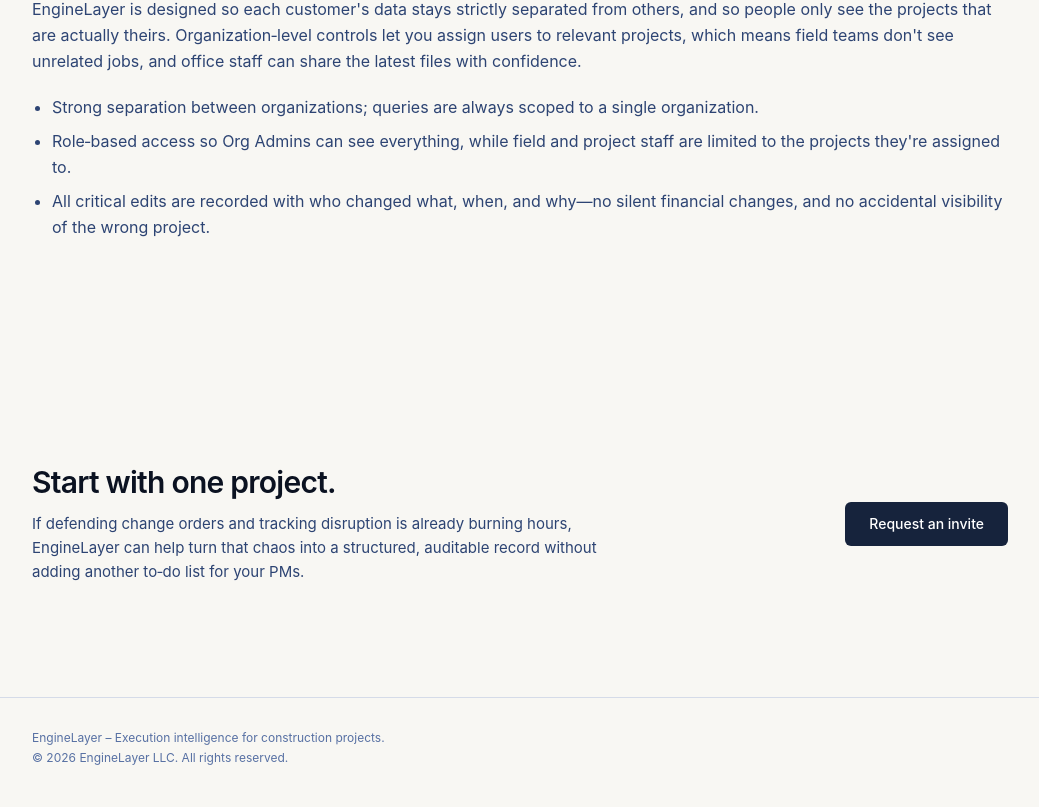
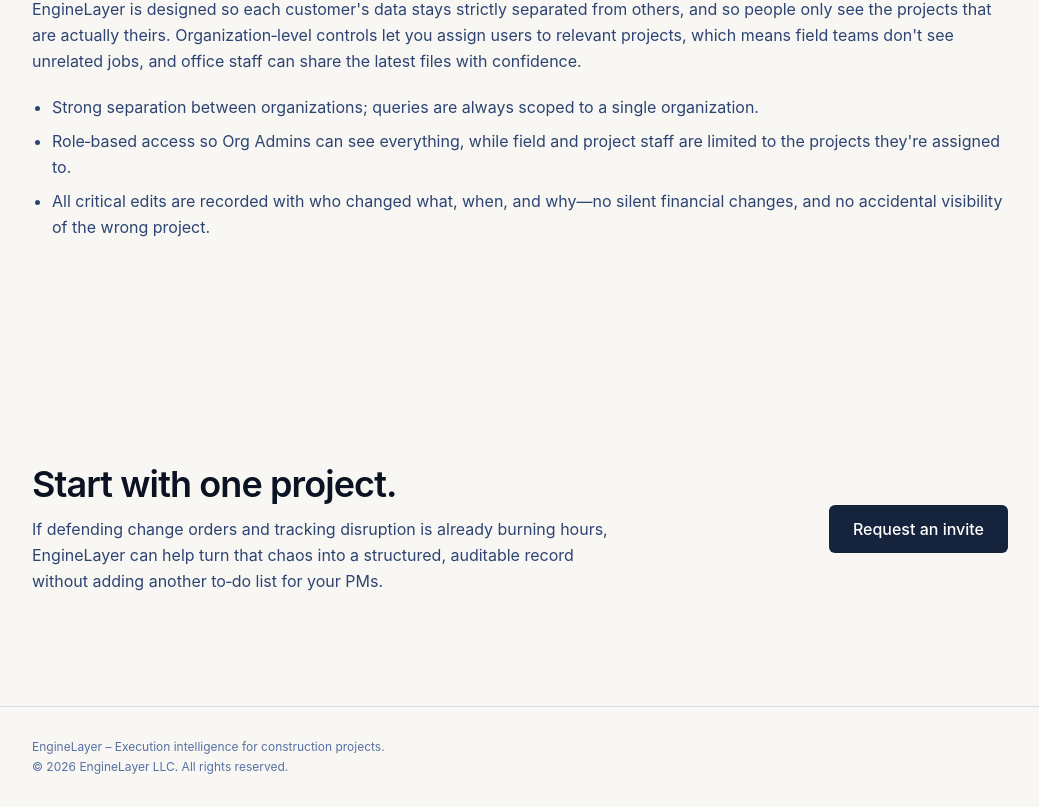
Before and after one commit to EngineLayer-ai/enginelayer-marketing, a Next.js app: page / in a window 1280 px wide. Shown: the part 3638-4445 px from the top of the page, without its empty margins (120-1159 px from the left). Built offline with nearby package versions, Linux system fonts and the light colour scheme.

Commit message:
Bump CTA h2 to 4xl, body and button to base

```diff
--- a/src/components/CTASection.tsx
+++ b/src/components/CTASection.tsx
@@ -8,10 +8,10 @@
         <div className="mx-auto max-w-5xl px-6 py-28">
           <div className="flex flex-col gap-6 sm:flex-row sm:items-center sm:justify-between">
             <div>
-              <h2 className="font-display text-3xl font-semibold tracking-tight text-navy-900">
+              <h2 className="font-display text-4xl font-semibold tracking-tight text-navy-900">
                 Start with one project.
               </h2>
-              <p className="mt-3 max-w-xl text-[15px] leading-relaxed text-navy-600">
+              <p className="mt-3 max-w-xl text-base leading-relaxed text-navy-600">
                 If defending change orders and tracking disruption is already
                 burning hours, EngineLayer can help turn that chaos into a
                 structured, auditable record without adding another to&#8209;do list for
@@ -20,7 +20,7 @@
             </div>
             <Link
               href="/request-invite"
-              className="inline-flex shrink-0 items-center justify-center rounded-md bg-navy-800 px-6 py-3 text-sm font-medium text-white transition-colors hover:bg-navy-700"
+              className="inline-flex shrink-0 items-center justify-center rounded-md bg-navy-800 px-6 py-3 text-base font-medium text-white transition-colors hover:bg-navy-700"
             >
               Request an invite
             </Link>
```
